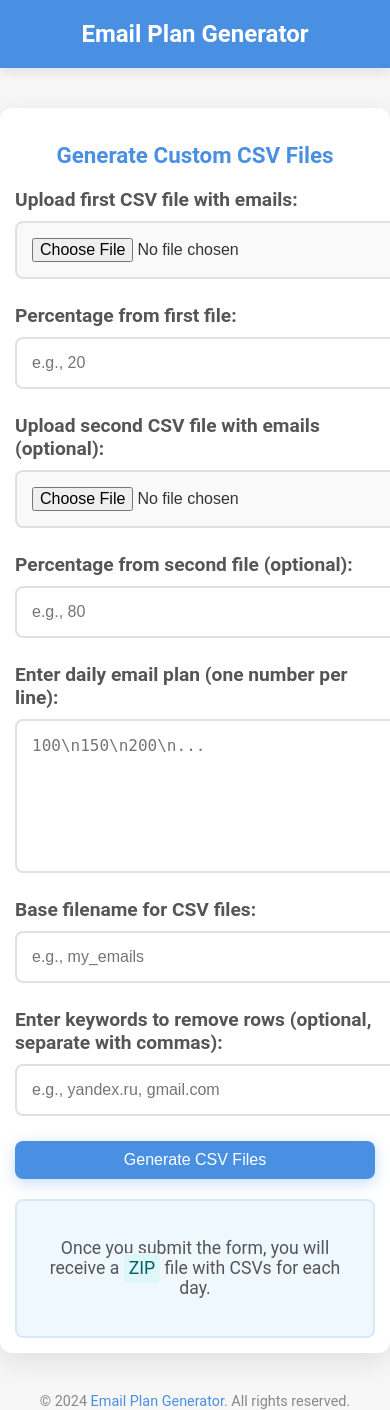
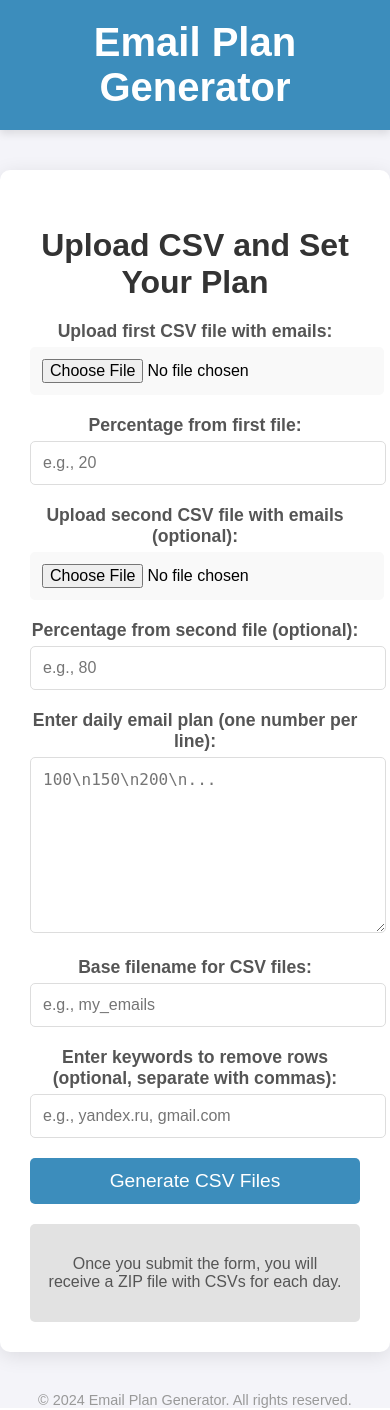
Before and after one commit to matviis/app.py, a Flask app: page / in a window 390 px wide; the page is wider, and only the part inside the window is pictured. Run offline with Flask 3, Linux system fonts and the light colour scheme.

Commit message:
Update index.html

```diff
--- a/templates/index.html
+++ b/templates/index.html
@@ -6,190 +6,105 @@
     <title>Email Plan Generator</title>
     <style>
         body {
-            font-family: 'Roboto', sans-serif;
-            background-color: #f7f7f7;
+            font-family: Arial, sans-serif;
+            background-color: #f4f4f9;
             margin: 0;
             padding: 0;
-            color: #333;
         }
         header {
-            background-color: #4a90e2;
+            background-color: #3c8dbc;
             color: white;
             padding: 20px;
             text-align: center;
-            box-shadow: 0 4px 12px rgba(0, 0, 0, 0.1);
+            box-shadow: 0 4px 8px rgba(0, 0, 0, 0.1);
         }
         header h1 {
-            font-size: 3rem;
+            font-size: 2.5em;
             margin: 0;
-            font-weight: 700;
         }
         .container {
-            max-width: 900px;
+            max-width: 800px;
             margin: 40px auto;
             background-color: white;
-            padding: 40px;
-            border-radius: 12px;
-            box-shadow: 0 8px 30px rgba(0, 0, 0, 0.1);
+            padding: 30px;
+            border-radius: 10px;
+            box-shadow: 0 4px 20px rgba(0, 0, 0, 0.1);
+            text-align: center;
         }
         h2 {
-            color: #4a90e2;
-            font-size: 2.5rem;
+            color: #333;
+            font-size: 2em;
             margin-bottom: 20px;
-            text-align: center;
-            font-weight: 600;
         }
         form {
             display: flex;
             flex-direction: column;
-            gap: 25px;
+            gap: 20px;
             align-items: center;
         }
         label {
-            font-weight: 600;
+            font-weight: bold;
             color: #555;
-            font-size: 1.2rem;
-            margin-bottom: 10px;
+            font-size: 1.1em;
+            text-align: left;
             width: 100%;
         }
         input[type="file"], input[type="number"], input[type="text"], textarea {
             width: 100%;
-            padding: 15px;
+            padding: 12px;
             font-size: 1rem;
-            border: 2px solid #e0e0e0;
-            border-radius: 8px;
-            transition: border-color 0.3s ease, box-shadow 0.3s ease;
+            border: 1px solid #ddd;
+            border-radius: 5px;
+            transition: border-color 0.3s ease;
+            margin-top: 5px;
         }
         input[type="file"] {
+            border: none;
             background-color: #f9f9f9;
             cursor: pointer;
         }
         input[type="file"]:hover {
-            background-color: #f0f0f0;
+            background-color: #e9e9e9;
         }
         input[type="number"]:focus, input[type="text"]:focus, textarea:focus {
-            border-color: #4a90e2;
-            box-shadow: 0 0 10px rgba(74, 144, 226, 0.2);
+            border-color: #3c8dbc;
             outline: none;
         }
         textarea {
             resize: vertical;
             height: 150px;
         }
-        /* Кнопка с анимацией */
         input[type="submit"] {
-            background-color: #4a90e2;
+            background-color: #3c8dbc;
             color: white;
-            padding: 15px 30px;
-            font-size: 1.3rem;
+            padding: 12px 20px;
+            font-size: 1.2rem;
             border: none;
             cursor: pointer;
-            border-radius: 8px;
+            border-radius: 5px;
             width: 100%;
-            transition: background-color 0.3s ease, transform 0.3s ease, box-shadow 0.3s ease;
-            box-shadow: 0 4px 15px rgba(74, 144, 226, 0.3);
+            transition: background-color 0.3s ease;
         }
         input[type="submit"]:hover {
-            background-color: #357ab9;
-            transform: translateY(-4px);
-            box-shadow: 0 6px 20px rgba(74, 144, 226, 0.5);
+            background-color: #357ca5;
         }
-        input[type="submit"]:active {
-            background-color: #2e6ca5;
-            transform: translateY(0);
-            box-shadow: 0 4px 15px rgba(74, 144, 226, 0.3);
+        .output {
+            margin-top: 20px;
+            padding: 15px;
+            background-color: #e2e2e2;
+            border-radius: 5px;
+            text-align: center;
+            color: #555;
         }
         .form-group {
             width: 100%;
-            max-width: 700px;
-            display: flex;
-            flex-direction: column;
-        }
-        .output {
-            margin-top: 20px;
-            padding: 20px;
-            background-color: #f0f8ff;
-            border-radius: 8px;
-            border: 2px solid #d9e8f9;
-            color: #555;
-            text-align: center;
-            font-size: 1.1rem;
+            max-width: 600px;
         }
         footer {
             text-align: center;
             margin-top: 40px;
-            color: #888;
+            color: #999;
             font-size: 0.9em;
-        }
-        footer a {
-            color: #4a90e2;
-            text-decoration: none;
-        }
-        footer a:hover {
-            text-decoration: underline;
-        }
-        .highlight {
-            background-color: #e0f7fa;
-            color: #006064;
-            padding: 5px;
-            border-radius: 4px;
-        }
-
-        /* Медиазапросы для адаптивности */
-        @media (max-width: 1200px) {
-            .container {
-                padding: 30px;
-            }
-            h2 {
-                font-size: 2rem;
-            }
-            header h1 {
-                font-size: 2.5rem;
-            }
-        }
-        @media (max-width: 992px) {
-            header h1 {
-                font-size: 2rem;
-            }
-            h2 {
-                font-size: 1.8rem;
-            }
-            input[type="submit"] {
-                font-size: 1.2rem;
-            }
-        }
-        @media (max-width: 768px) {
-            .container {
-                padding: 20px;
-            }
-            header h1 {
-                font-size: 1.8rem;
-            }
-            h2 {
-                font-size: 1.6rem;
-            }
-            input[type="submit"] {
-                padding: 12px 25px;
-                font-size: 1.1rem;
-            }
-            textarea {
-                height: 120px;
-            }
-        }
-        @media (max-width: 576px) {
-            header h1 {
-                font-size: 1.5rem;
-            }
-            h2 {
-                font-size: 1.4rem;
-            }
-            input[type="submit"] {
-                padding: 10px 20px;
-                font-size: 1rem;
-            }
-            .container {
-                padding: 15px;
-            }
         }
     </style>
 </head>
@@ -200,7 +115,7 @@
 </header>
 
 <div class="container">
-    <h2>Generate Custom CSV Files</h2>
+    <h2>Upload CSV and Set Your Plan</h2>
     <form id="emailForm" action="/process-emails" method="POST" enctype="multipart/form-data">
         <div class="form-group">
             <label for="emailFile1">Upload first CSV file with emails:</label>
@@ -241,12 +156,12 @@
     </form>
 
     <div class="output">
-        <p>Once you submit the form, you will receive a <span class="highlight">ZIP</span> file with CSVs for each day.</p>
+        <p>Once you submit the form, you will receive a ZIP file with CSVs for each day.</p>
     </div>
 </div>
 
 <footer>
-    &copy; 2024 <a href="#">Email Plan Generator</a>. All rights reserved.
+    &copy; 2024 Email Plan Generator. All rights reserved.
 </footer>
 
 </body>
```
